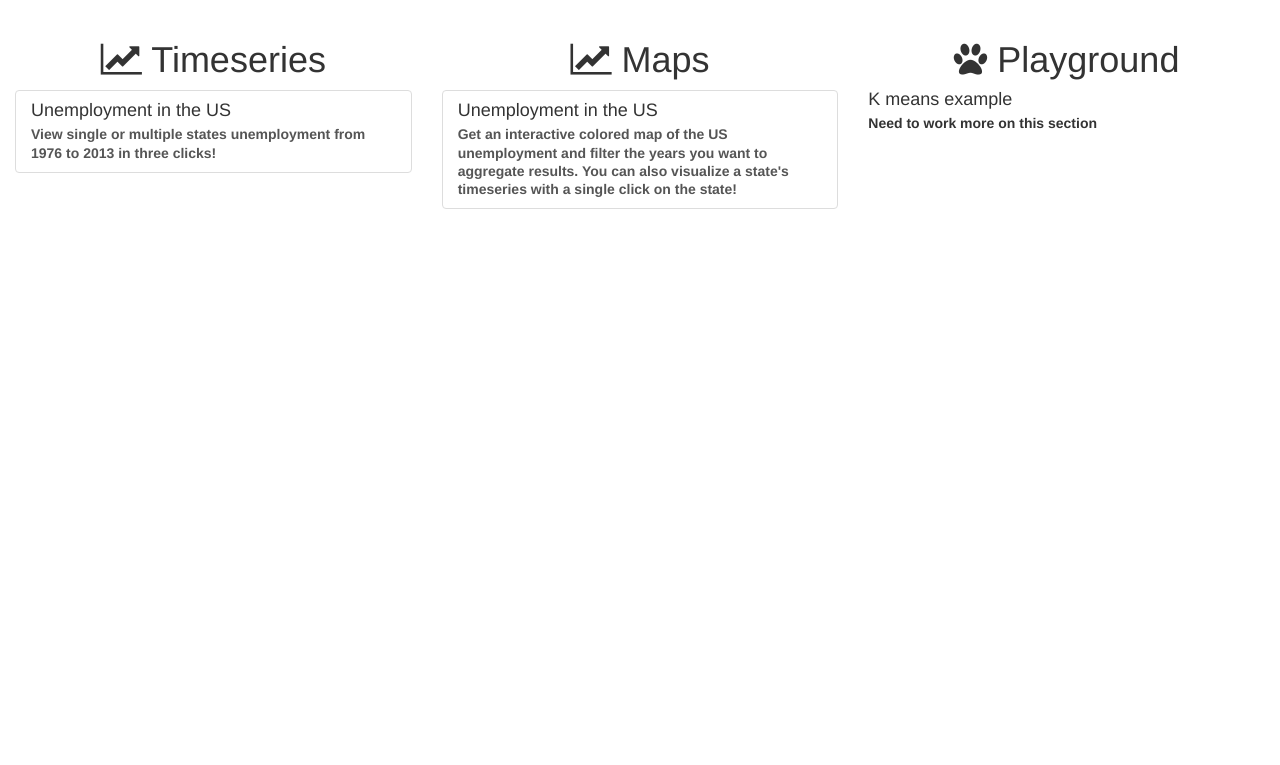
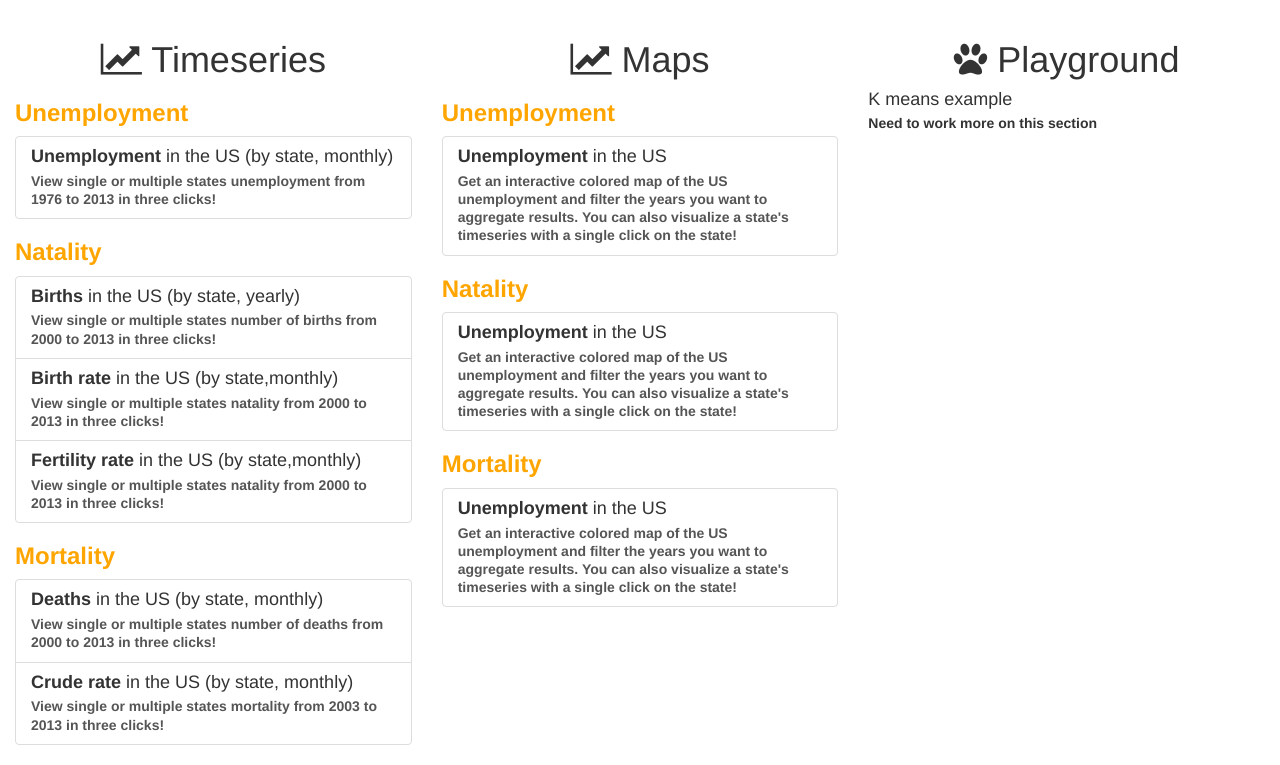
Before and after one commit to ColtonH/UnemploymentDataMining, a Django app: page /visualization/ in a window 1280 px wide. Shown: the part 52-817 px from the top of the page. Before the commit the page ends 261 px from the top, so only its background shows below. Run offline with Django 3.2, Linux system fonts and the light colour scheme; some libraries are stand-ins or nearby versions.

Commit message:
Added natality and mortality visualization (timeseries)

```diff
--- a/visualization/forms.py
+++ b/visualization/forms.py
@@ -15,8 +15,20 @@ class UsStateSelectForm(forms.Form):
         self.helper.form_class = 'form-horizontal'
         self.helper.label_class = 'col-lg-2'
         self.helper.field_class = 'col-lg-8'
-        self.helper.form_action = '/visualization/timeseries/unemployment'
+        self.helper.form_action = ''
         self.helper.add_input(Submit('submit', 'Submit'))
+
+# class UsStateSelectFormMortality(forms.Form):
+#     name = forms.ModelMultipleChoiceField(queryset=UsState.objects.all().order_by('name'))
+#     def __init__(self, *args, **kwargs):
+#         super(UsStateSelectForm, self).__init__(*args, **kwargs)
+#         self.helper = FormHelper()
+#         self.helper.form_method = 'post'
+#         self.helper.form_class = 'form-horizontal'
+#         self.helper.label_class = 'col-lg-2'
+#         self.helper.field_class = 'col-lg-8'
+#         self.helper.form_action = '/visualization/timeseries/num_births'
+#         self.helper.add_input(Submit('submit', 'Submit'))
 
 NUM_SAMPLES_CHOICES = (
     ('10', '10'),
--- a/visualization/templates/visualization/index.html
+++ b/visualization/templates/visualization/index.html
@@ -1,22 +1,69 @@
 {% extends "index.html" %}
 {% load crispy_forms_tags %}
 {% block content %}
+<style type="text/css">
+    h3 {
+        color:orange;
+        font-weight: bold;
+    }
+</style>
 <div class="col-lg-4 col-md-6 col-sm-12">
     <h1 class="text-center"><i class="fa fa-line-chart"></i> Timeseries</h1>
+    <h3> Unemployment</h3>
     <div class="list-group">
-
         <a class="list-group-item" href="/visualization/timeseries/unemployment" >
-            <h4 class="list-group-item-heading">Unemployment in the US</h4>
+            <h4 class="list-group-item-heading"><strong>Unemployment</strong> in the US (by state, monthly)</h4>
             <p class="list-group-item-text">View single or multiple states unemployment from 1976 to 2013 in three clicks!</p>
+        </a>
+    </div>
+    <h3>Natality</h3>
+    <div class="list-group">
+        <a class="list-group-item" href="/visualization/timeseries/natality/num_births" >
+            <h4 class="list-group-item-heading"><strong>Births</strong> in the US (by state, yearly)</h4>
+            <p class="list-group-item-text">View single or multiple states number of births from 2000 to 2013 in three clicks!</p>
+        </a>
+        <a class="list-group-item" href="/visualization/timeseries/natality/birth_rate" >
+            <h4 class="list-group-item-heading"><strong>Birth rate </strong> in the US (by state,monthly)</h4>
+            <p class="list-group-item-text">View single or multiple states natality from 2000 to 2013 in three clicks!</p>
+        </a>
+        <a class="list-group-item" href="/visualization/timeseries/natality/fertility_rate" >
+            <h4 class="list-group-item-heading"><strong>Fertility rate </strong> in the US (by state,monthly)</h4>
+            <p class="list-group-item-text">View single or multiple states natality from 2000 to 2013 in three clicks!</p>
+        </a>
+    </div>
+    <h3>Mortality</h3>
+    <div class="list-group">
+        <a class="list-group-item" href="/visualization/timeseries/mortality/num_deaths" >
+            <h4 class="list-group-item-heading"><strong>Deaths </strong> in the US (by state, monthly)</h4>
+            <p class="list-group-item-text">View single or multiple states number of deaths from 2000 to 2013 in three clicks!</p>
+        </a>
+        <a class="list-group-item" href="/visualization/timeseries/mortality/crude_rate" >
+            <h4 class="list-group-item-heading"><strong> Crude rate</strong> in the US (by state, monthly)</h4>
+            <p class="list-group-item-text">View single or multiple states mortality from 2003 to 2013 in three clicks!</p>
         </a>
     </div>
 </div>
 
 <div class="col-lg-4 col-md-6 col-sm-12">
     <h1 class="text-center"><i class="fa fa-line-chart"></i> Maps </h1>
+    <h3> Unemployment</h3>
     <div class="list-group">
         <a class="list-group-item"  href="/visualization/map/unemployment">
-            <h4 class="list-group-item-heading">Unemployment in the US</h4>
+            <h4 class="list-group-item-heading"><strong>Unemployment</strong> in the US</h4>
+            <p class="list-group-item-text">Get an interactive colored map of the US unemployment and filter the years you want to aggregate results. You can also visualize a state's timeseries with a single click on the state! </p>
+        </a>
+    </div>
+    <h3> Natality </h3>
+    <div class="list-group">
+        <a class="list-group-item"  href="/visualization/map/unemployment">
+            <h4 class="list-group-item-heading"><strong>Unemployment</strong> in the US</h4>
+            <p class="list-group-item-text">Get an interactive colored map of the US unemployment and filter the years you want to aggregate results. You can also visualize a state's timeseries with a single click on the state! </p>
+        </a>
+    </div>
+    <h3> Mortality</h3>
+    <div class="list-group">
+        <a class="list-group-item"  href="/visualization/map/unemployment">
+            <h4 class="list-group-item-heading"><strong>Unemployment</strong> in the US</h4>
             <p class="list-group-item-text">Get an interactive colored map of the US unemployment and filter the years you want to aggregate results. You can also visualize a state's timeseries with a single click on the state! </p>
         </a>
     </div>
--- a/visualization/urls.py
+++ b/visualization/urls.py
@@ -3,14 +3,25 @@ from . import views
 
 urlpatterns = patterns('',
     url(r'^$', views.index),
+    # TIMESERIES
     url(r'^timeseries/unemployment$', views.timeseries_unemployment),
-    # url(r'^timeseries/natality$', views.timeseries_natality),
-    # url(r'^timeseries/mortality$', views.timeseries_mortality),
+
+    url(r'^timeseries/natality/num_births$', views.timeseries_natality,{'variable':"num_births"}),
+    url(r'^timeseries/natality/birth_rate$', views.timeseries_natality,{'variable':"birth_rate"}),
+    url(r'^timeseries/natality/fertility_rate$', views.timeseries_natality,{'variable':"fertility_rate"}),
+
+    url(r'^timeseries/mortality/num_deaths$', views.timeseries_mortality,{'variable':"num_deaths"}),
+    url(r'^timeseries/mortality/crude_rate$', views.timeseries_mortality,{'variable':"crude_rate"}),
+
+    # END TIMESERIES
+
+    # MAPS
 
     # url(r'^map/natality$',views.natality_map),
     # url(r'^map/mortality$',views.natality_map),
     url(r'^map/unemployment$',views.map_unemployment),
 
+    # END MAPS
     url(r'^playground/kmeans$', views.kmeans_test),
 
 
--- a/visualization/views.py
+++ b/visualization/views.py
@@ -1,7 +1,7 @@
 from django.shortcuts import render,HttpResponse
 from django.http import Http404
 from django.shortcuts import render_to_response, get_object_or_404
-from data.models import UnemploymentByStateMonthly, UsState
+from data.models import UnemploymentByStateMonthly, UsState, NatalityByStateYearly, MortalityByStateYearly
 from forms import UsStateSelectForm, kmeansNumSamplesForm, UnemploymentByStateForm
 from django.template import RequestContext
 from django.db.models import Avg, Max, Min, Sum
@@ -24,13 +24,98 @@ def timeseries_unemployment(request):
         if form.is_valid():
             states = form.cleaned_data['name']
             states_id = [ int(state.id) for state in states  ]
-            data = UnemploymentByStateMonthly.objects.filter(state__id__in= states_id ).order_by('state','year','month')
+            data = UnemploymentByStateMonthly.objects.filter(state__id__in = states_id ).order_by('state','year','month')
 
     return render_to_response('visualization/linechart.html', {
         'data': data,
         'form':form,
-        'state': state
+        'state': state,
+        'title': 'Unemployment (monthly)',
+        'subtitle': '',
+        'y_axis': '%s of state population' % '%',
         }, context_instance=RequestContext(request))
+
+def timeseries_natality(request,variable='num_births'):
+    state=None
+    data = None
+    form = UsStateSelectForm()
+    title=yaxis=None
+    if request.method == 'POST':
+        form = UsStateSelectForm(request.POST)
+        if form.is_valid():
+            states = form.cleaned_data['name']
+            states_id = [ int(state.id) for state in states  ]
+
+            if (len(states_id)>0):
+                # Aggregate by state and year
+                if variable in ('num_births','birth_rate','fertility_rate'):
+                    data = NatalityByStateYearly.objects.filter(state__id__in= states_id).values('state','year').select_related('state__name').annotate(value=Sum(variable))
+                    if variable=='num_births':
+                        data = data.filter(num_births__isnull=False ).order_by('state','year').values('state','state__name','year','value')
+                        title = 'Number of Births (yearly)'
+                        yaxis='births'
+                    elif variable=='birth_rate':
+                        data = data.filter(birth_rate__isnull=False ).order_by('state','year').values('state','state__name','year','value')
+                        title = 'Births rate (yearly)'
+                        yaxis='birth rate (per 1000)'
+                    elif variable=='fertility_rate':
+                        title = 'Fertility rate (yearly)'
+                        yaxis='fertility rate (per 1000)'
+                        data = data.filter(fertility_rate__isnull=False ).order_by('state','year').values('state','state__name','year','value')
+                else:
+                    raise Http404
+            else:
+                data = None
+
+
+    return render_to_response('visualization/linechart.html', {
+        'data': data,
+        'form':form,
+        'state': state,
+        'title': title,
+        'subtitle': '',
+        'yaxis':yaxis
+        }, context_instance=RequestContext(request))
+
+
+def timeseries_mortality(request,variable='num_deaths'):
+    state=None
+    data = None
+    form = UsStateSelectForm()
+    title=yaxis=None
+    if request.method == 'POST':
+        form = UsStateSelectForm(request.POST)
+        if form.is_valid():
+            states = form.cleaned_data['name']
+            states_id = [ int(state.id) for state in states  ]
+            if (len(states_id)>0):
+                # Aggregate by state and year
+                if variable in ('num_deaths','crude_rate'):
+                    data = MortalityByStateYearly.objects.filter(state__id__in= states_id).values('state','year').select_related('state__name').annotate(value=Sum(variable))
+                    if variable=='num_deaths':
+                        data = data.filter(num_deaths__isnull=False ).order_by('state','year').values('state','state__name','year','value')
+                        title = 'Number of Deaths (yearly)'
+                        yaxis='Deaths'
+                    elif variable=='crude_rate':
+                        data = data.filter(crude_rate__isnull=False ).order_by('state','year').values('state','state__name','year','value')
+                        title = 'Crude rate (yearly)'
+                        yaxis='Crude rate (per 1000)'
+
+                else:
+                    raise Http404
+            else:
+                data = None
+
+
+    return render_to_response('visualization/linechart.html', {
+        'data': data,
+        'form':form,
+        'state': state,
+        'title': title,
+        'subtitle': '',
+        'yaxis':yaxis
+        }, context_instance=RequestContext(request))
+
 
 def kmeans_test(request):
     data = None
@@ -99,3 +184,42 @@ def map_unemployment(request):
         'form':form,
         'title':title,
         }, context_instance=RequestContext(request))
+
+def map_natality(request):
+    form = UnemploymentByStateForm()
+    max_year = form.getMaxYear()
+    min_year = form.getMinYear()
+
+    if request.method=='POST':
+        form = UnemploymentByStateForm(request.POST)
+        if form.is_valid():
+            if form.cleaned_data["starting_year"]!='':
+                min_year = form.cleaned_data["starting_year"]
+            if form.cleaned_data["ending_year"]!='':
+                max_year = form.cleaned_data["ending_year"]
+            data = UnemploymentByStateMonthly.objects.filter(year__gte=min_year,year__lte=max_year).select_related('state__code').values('state','state__code')
+            method = form.cleaned_data["aggregation_method"]
+            if method=='mean':
+                data=data.annotate(value=Avg('value'))
+            elif method=="min":
+                data=data.annotate(value=Min('value'))
+            elif method=="max":
+                data=data.annotate(value=Max('value'))
+            elif method=="sum":
+                data=data.annotate(value=Sum('value'))
+
+        else:
+            return render_to_response('visualization/unemployment_map.html', {
+                'data': None,
+                'form':form,
+                'title':"Please check form errors",
+                }, context_instance=RequestContext(request))
+
+    else:
+        data = UnemploymentByStateMonthly.objects.select_related('state__code').values('state','state__code').annotate(value=Avg('value'))
+    title = "Unemployment in the US ("+str(min_year)+"-"+str(max_year)+") [Average]"
+    return render_to_response('visualization/unemployment_map.html', {
+        'data': data,
+        'form':form,
+        'title':title,
+        }, context_instance=RequestContext(request))
```
Also changed, not shown: data/crisisImport.py (deleted, +0 -19 lines), data/models.py (+0 -13 lines), visualization/templates/visualization/linechart.html (+16 -11 lines), 4 other files.
